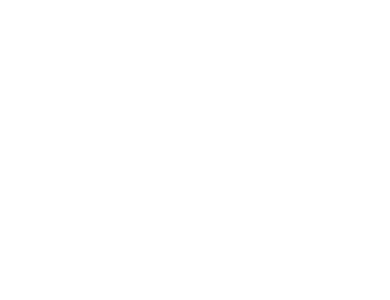
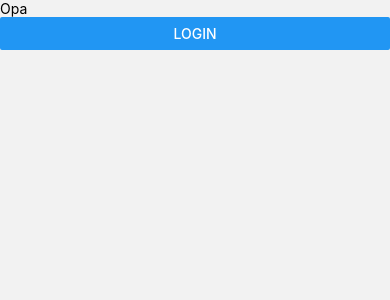
Before and after one commit to Jenrykster/lubet-mobile, a React Native app: screen /Auth in a window 390 px wide. Shown: the top 300 px of the page. Built offline with nearby package versions, Linux system fonts and the light colour scheme.

Commit message:
feat: finish basic react navigation config

```diff
--- a/App.tsx
+++ b/App.tsx
@@ -1,19 +1,8 @@
 import { StatusBar } from 'expo-status-bar';
 import { StyleSheet, Text, View } from 'react-native';
 
+import AppNavigator from './src/navigation/AppNavigator';
+
 export default function App() {
-  return (
-    <View style={styles.container}>
-      <StatusBar style='auto' />
-    </View>
-  );
+  return <AppNavigator />;
 }
-
-const styles = StyleSheet.create({
-  container: {
-    flex: 1,
-    backgroundColor: '#fff',
-    alignItems: 'center',
-    justifyContent: 'center',
-  },
-});
--- a/package.json
+++ b/package.json
@@ -10,11 +10,16 @@
     "eject": "expo eject"
   },
   "dependencies": {
+    "@react-navigation/bottom-tabs": "^6.2.0",
+    "@react-navigation/native": "^6.0.8",
+    "@react-navigation/native-stack": "^6.5.0",
     "expo": "~44.0.0",
     "expo-status-bar": "~1.2.0",
     "react": "17.0.1",
     "react-dom": "17.0.1",
     "react-native": "0.64.3",
+    "react-native-safe-area-context": "3.3.2",
+    "react-native-screens": "~3.10.1",
     "react-native-web": "0.17.1",
     "styled-components": "^5.3.3"
   },
--- /dev/null
+++ b/src/constants/Colors.ts
@@ -0,0 +1,3 @@
+export const Colors = {
+  primary: '#B5C401',
+};
--- /dev/null
+++ b/src/constants/index.ts
@@ -0,0 +1 @@
+export { Colors } from './Colors';
--- /dev/null
+++ b/src/navigation/AppNavigator/index.tsx
@@ -0,0 +1,89 @@
+import React from 'react';
+import { Text } from 'react-native';
+import {
+  BottomTabNavigationOptions,
+  createBottomTabNavigator,
+} from '@react-navigation/bottom-tabs';
+import {
+  createNativeStackNavigator,
+  NativeStackNavigationOptions,
+} from '@react-navigation/native-stack';
+
+import { AuthScreen } from '../../screens';
+import {
+  getFocusedRouteNameFromRoute,
+  NavigationContainer,
+  Route,
+} from '@react-navigation/native';
+import { Colors } from '../../constants';
+
+export type NavigatorParamsList = {
+  Auth: undefined;
+  Bets: undefined;
+};
+
+class NavOptions
+  implements NativeStackNavigationOptions, BottomTabNavigationOptions {}
+
+const defaultNavOptions: NavOptions = {
+  headerStyle: {
+    backgroundColor: Colors.primary,
+  },
+  headerTitleStyle: {
+    color: '#FFFFFF',
+  },
+};
+
+const BetTabsNavigator = createBottomTabNavigator();
+
+const BetNavigator = () => {
+  return (
+    <BetTabsNavigator.Navigator screenOptions={defaultNavOptions}>
+      <BetTabsNavigator.Screen
+        name='Games'
+        component={() => {
+          return <Text>Games</Text>;
+        }}
+      />
+      <BetTabsNavigator.Screen
+        name='NewGame'
+        component={() => {
+          return <Text>NewGame</Text>;
+        }}
+      />
+      <BetTabsNavigator.Screen
+        name='Cart'
+        component={() => {
+          return <Text>Cart</Text>;
+        }}
+      />
+    </BetTabsNavigator.Navigator>
+  );
+};
+
+const AuthStackNavigator = createNativeStackNavigator<NavigatorParamsList>();
+
+const AuthNavigator = () => {
+  return (
+    <AuthStackNavigator.Navigator screenOptions={defaultNavOptions}>
+      <AuthStackNavigator.Screen
+        name='Auth'
+        component={AuthScreen}
+        options={{ title: 'Login', headerShown: false }}
+      />
+      <AuthStackNavigator.Screen
+        name='Bets'
+        component={BetNavigator}
+        options={{ headerShown: false }}
+      />
+    </AuthStackNavigator.Navigator>
+  );
+};
+
+export default () => {
+  return (
+    <NavigationContainer>
+      <AuthNavigator />
+    </NavigationContainer>
+  );
+};
--- a/src/screens/AuthScreen/index.tsx
+++ b/src/screens/AuthScreen/index.tsx
@@ -0,0 +1,20 @@
+import { NativeStackScreenProps } from '@react-navigation/native-stack';
+import React from 'react';
+import { Button, Text, View } from 'react-native';
+import { NavigatorParamsList } from '../../navigation/AppNavigator';
+
+export const AuthScreen = (
+  props: NativeStackScreenProps<NavigatorParamsList, 'Auth'>
+) => {
+  return (
+    <View>
+      <Text>Opa</Text>
+      <Button
+        title='Login'
+        onPress={() => {
+          props.navigation.replace('Bets');
+        }}
+      />
+    </View>
+  );
+};
--- /dev/null
+++ b/src/screens/index.ts
@@ -0,0 +1 @@
+export { AuthScreen } from './AuthScreen';
```
Also changed, not shown: 1 other file (tests, documents, lock files or other folders).
